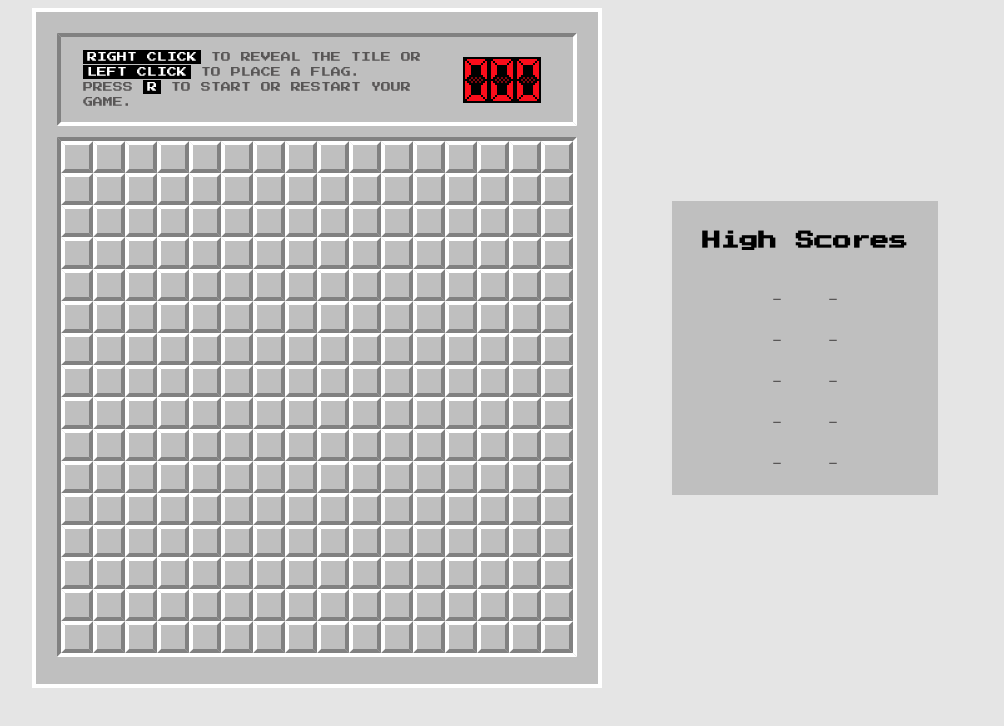
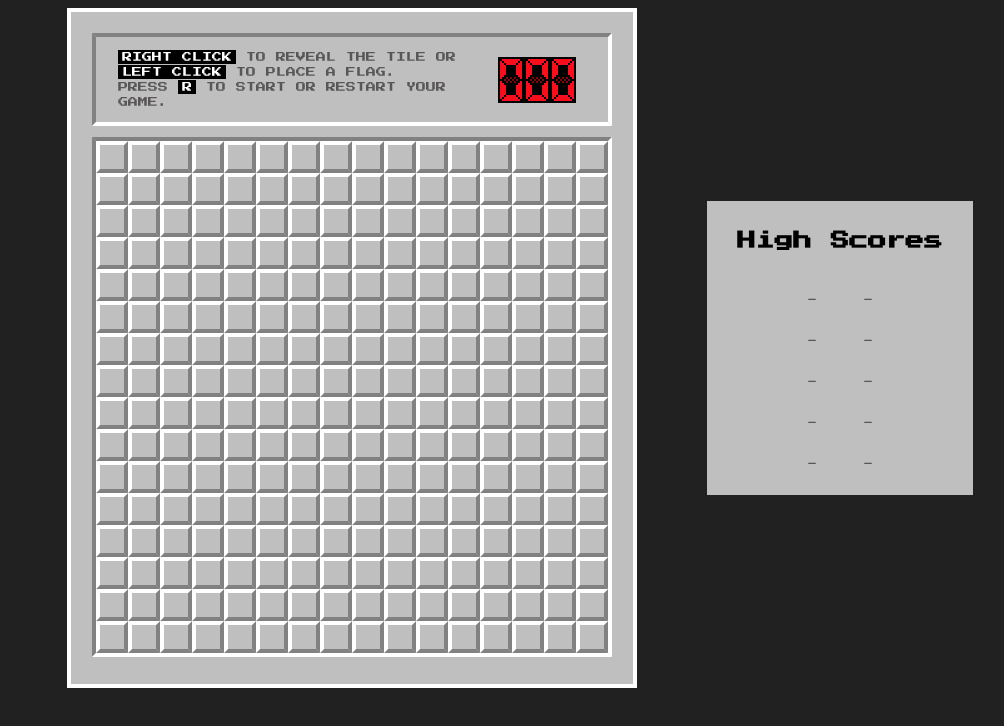
Before and after one commit to karannfr/minesweeper, a plain HTML site: page index.html in a window 1280 px wide. Shown: the whole page, without its empty margins (120-1124 px from the left). Drawn offline with Linux system fonts and the light colour scheme.

Commit message:
dark theme

```diff
--- a/style.css
+++ b/style.css
@@ -1,5 +1,5 @@
 body{
-  background-color: #e5e5e5;
+  background-color: #212121;
   font-family: "Press Start 2P", system-ui;
   font-weight: 400;
   font-style: normal;
@@ -86,6 +86,7 @@ p span{
   flex-direction: column;
   justify-content: start;
   margin: 70px;
+  margin-right: 0;
   background-color: #bfbfbf;
   align-items: center;
 }
```
